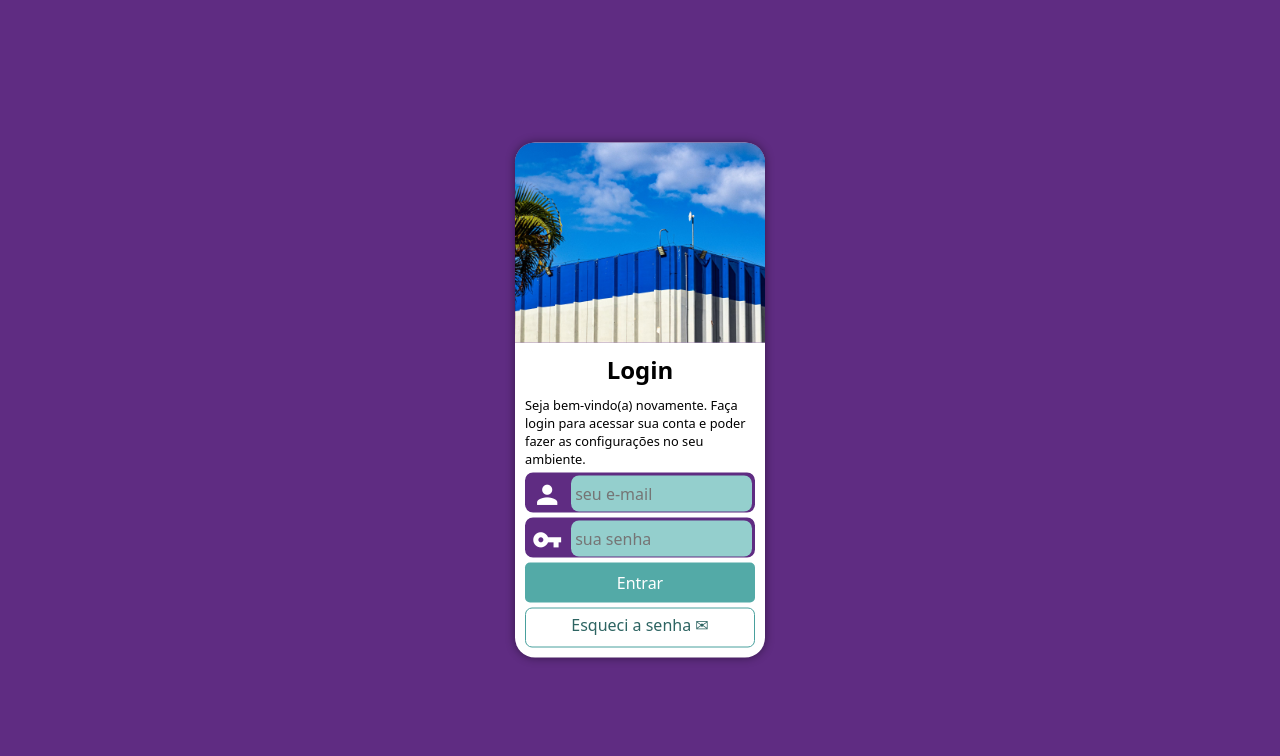
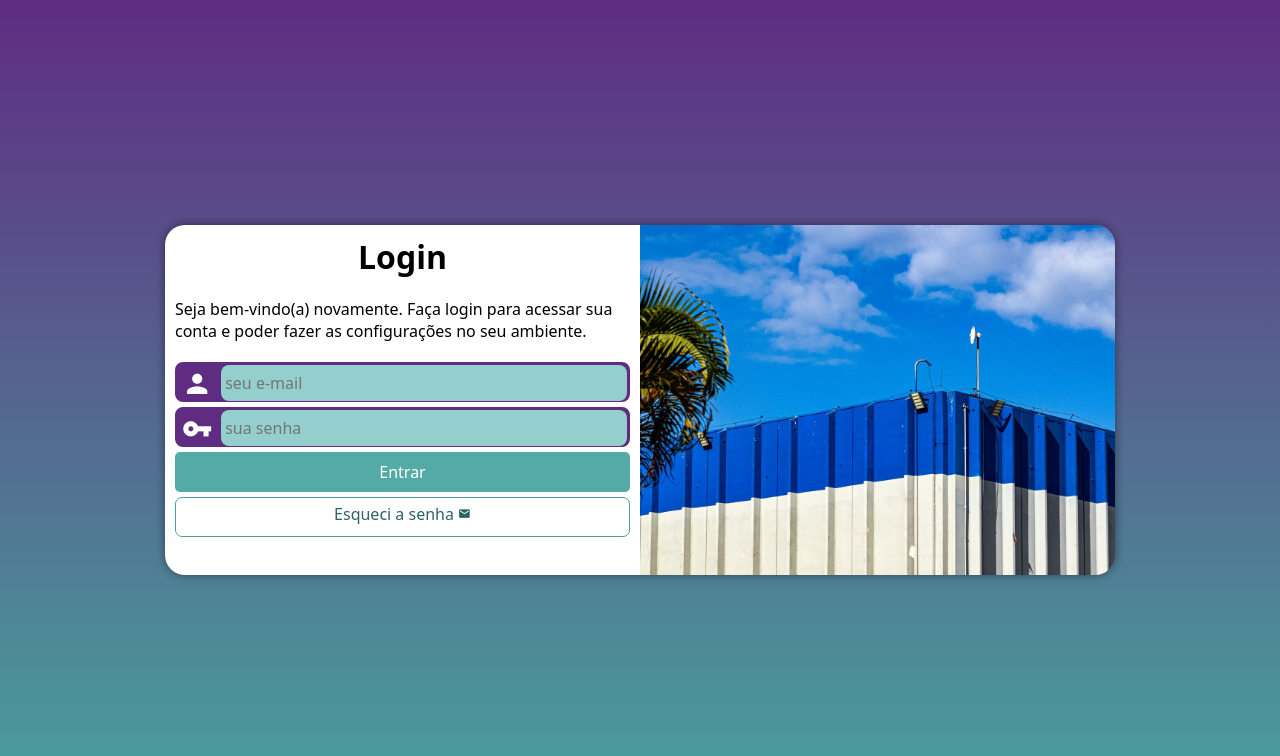
Before and after one commit to RodrigoAndreatta/projeto-login, a plain HTML site: page index.html in a window 1280 px wide. Drawn offline with Linux system fonts and the light colour scheme.

Commit message:
projeto quase pronto, faltam alguns ajustes

```diff
--- /dev/null
+++ b/estilos/media-query.css
@@ -0,0 +1,67 @@
+@charset "UTF-8";
+
+/* Typical Device Breakpoints
+------------------------------
+Pequenas telas: até 600px
+Celular: de 600px até 768px
+Tablet: 768px até 992px
+Desktop: 992px até 1200px
+Grandes telas: acima de 1200px
+*/
+
+@media screen and (min-width: 768px) and (max-width: 992px) {
+
+    body {
+        background-image: linear-gradient(to top, #49a09d, #5f2c82);
+    }
+
+
+    section#login {
+        width: 80vw;
+        height: 280px;
+    }
+
+
+    section#login > div#imagem {
+        float: left;
+        width: 30%;
+        height: 100%;
+    }
+
+    section#login > div#formulario {
+        float: right;
+        width: 70%;
+    }
+}
+
+@media screen and (min-width: 992px) {
+
+    body {
+    background-image: linear-gradient(to top, #49a09d, #5f2c82);
+    }
+
+    section#login {
+        width: 950px;
+        height: 350px;
+    }
+
+    div#formulario h1 {
+        font-size: 2em;
+    }
+
+    div#formulario p {
+        font-size: 1em;
+        margin: 20px 0px;
+    }
+
+    section#login > div#imagem {
+        float: right;
+        width: 50%;
+        height: 100%;
+    }
+
+    section#login > div#formulario {
+        float: right;
+        width: 50%;
+    }
+}
--- a/estilos/style.css
+++ b/estilos/style.css
@@ -42,6 +42,9 @@ section#login {
     height: 515px;
     border-radius: 20px;
     box-shadow: 0px 0px 10px rgba(0, 0, 0, 0.450);
+
+    transition: width .3s, height .3s;
+    transition-timing-function: ease;
 }
 
 section#login div#imagem {
@@ -75,6 +78,10 @@ form > div.campo {
     width: 100%;
     height: 40px;
     margin: 5px 0px;
+}
+
+form a.botao i {
+    font-size: 0.8em;
 }
 
 div.campo input {
--- a/index.html
+++ b/index.html
@@ -5,6 +5,7 @@
     <meta name="viewport" content="width=device-width, initial-scale=1.0">
     <title>Login</title>
     <link rel="stylesheet" href="estilos/style.css">
+    <link rel="stylesheet" href="estilos/media-query.css">
     <link href="https://fonts.googleapis.com/icon?family=Material+Icons" rel="stylesheet">
 </head>
 <body>
@@ -24,11 +25,11 @@
                     </div>
                     <div class="campo">
                     <i class="material-icons" data-ninja-font="materialicons_regular_normal_twf0z">vpn_key</i>
-                    <input type="password" name="pass" id="ipass" placeholder="sua senha">
+                    <input type="password" name="pass" id="ipass" placeholder="sua senha" required minlength="8">
                     <label for="ipass"></label>
                     </div>
                         <input type="submit" value="Entrar" id="entrar">
-                        <a href="esqueci.html" class="botao" data-ninja-font="segoeui_regular_normal_u2vnb">Esqueci a senha ✉</a>
+                        <a href="esqueci.html" class="botao" data-ninja-font="segoeui_regular_normal_u2vnb">Esqueci a senha <i class="material-icons">mail</i></a>
                 </form>
             </div>
         </section>
```
